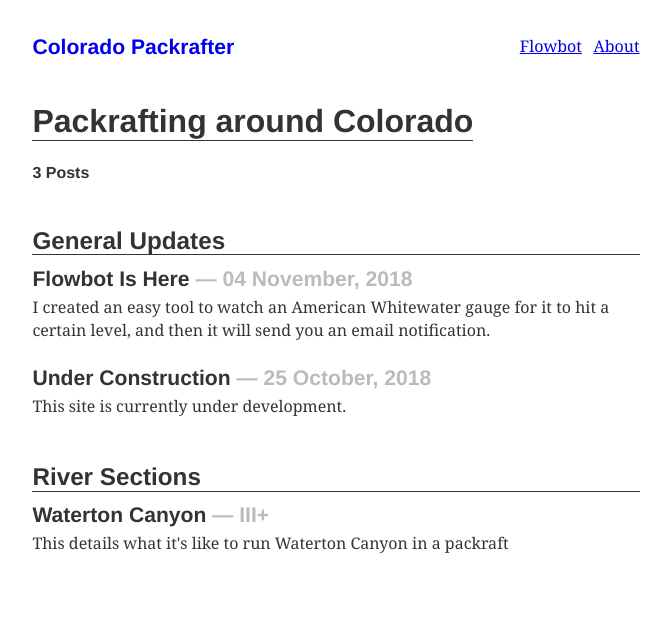
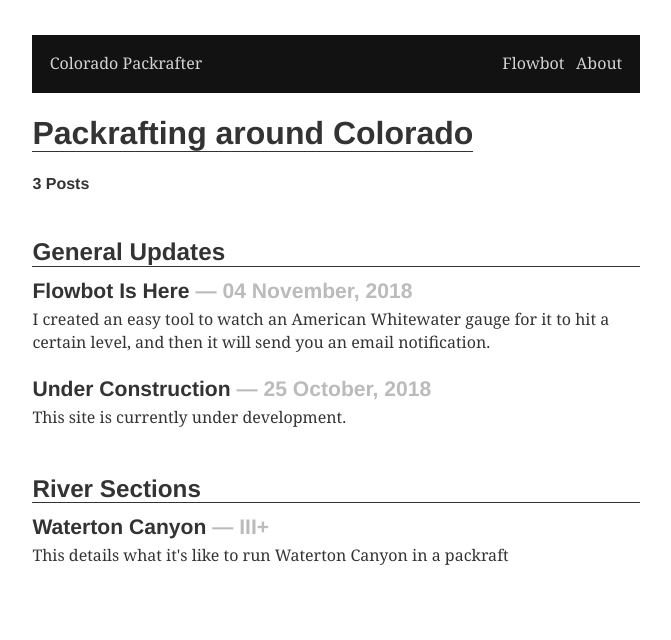
Before and after one commit to Chris-Barnard/colorado-packrafter-gatsby, a Gatsby site: page / in a window 1280 px wide. Shown: the whole page, without its empty margins (304-975 px from the left). Built offline with nearby package versions, Linux system fonts and the light colour scheme; Gatsby itself is replaced by a stand-in of ours; some packages are replaced by stand-ins of ours.

Commit message:
Refactors Layout into a navbar

```diff
--- a/src/components/layout.js
+++ b/src/components/layout.js
@@ -15,45 +15,65 @@ export default ({ children }) => (
         }
       }
     `}
-    render={data => (
-      <div
-        className={css`
+    render={data => {
+      const menuNav = css`
+        width: 100%;
+        background: rgb(18,18,18);
+        padding: ${rhythm(3/4)};
+      `
+      const menuList = css`
+        list-style: none;
+        margin: 0;
+        display: flex;
+        justify-content: space-between;
+      `
+      const menuTitle = css`
+        position: relative;
+        // width: 100%;
+        flex-basis: 100%;
+        flex-grow: 1;
+        margin: 0;
+        display: inline-block;
+      `
+      const menuOther = css`
+        display: inline-block;
+        margin: 0;
+        margin-left: ${rhythm(1/2)};
+        color: lightgrey;
+      `
+      const mainPage = css`
         margin: 0 auto;
         max-width: 700px;
         padding: ${rhythm(2)};
         padding-top: ${rhythm(1.5)};
-        `}
-      >
-        <Link to={`/`}>
-          <h3
-            className={css`
-              margin-bottom: ${rhythm(2)};
-              display: inline-block;
-              font-style: normal;
-            `}
-          >
-          {data.site.siteMetadata.title}
-          </h3>
-        </Link>
-        <Link
-          to={`/about/`}
-          className={css`
-            float: right;
-          `}
-        >
-          About
-        </Link>
-        <Link
-          to={`/flowbot/`}
-          className={css`
-            float: right;
-            margin-right: ${rhythm(0.5)};
-          `}
-        >
-          Flowbot
-        </Link>
+      `
+      const mainViewport = css`
+        margin-top: ${rhythm(1)};
+      `
+      const link = css`
+        color: lightgrey;
+        text-decoration: none;
+      `
+      return (
+        <div className={mainPage}>
+          <nav className={menuNav} >
+            <ul className={menuList} >
+              <li className={menuTitle}>
+                <Link className={link} to={`/`}>{data.site.siteMetadata.title}</Link>
+              </li>
+              <li className={menuOther}>
+                <Link className={link} to={`/flowbot/`}>Flowbot</Link>
+              </li>
+              <li className={menuOther}>
+                <Link className={link} to={`/about/`}>About</Link>
+              </li>
+            </ul>
+          </nav>
+          <div className={mainViewport}>
             {children}
           </div>
+        </div>
       )}
+    }
   />
 )
```
Lines whose indentation alone changed are shown as unchanged.
